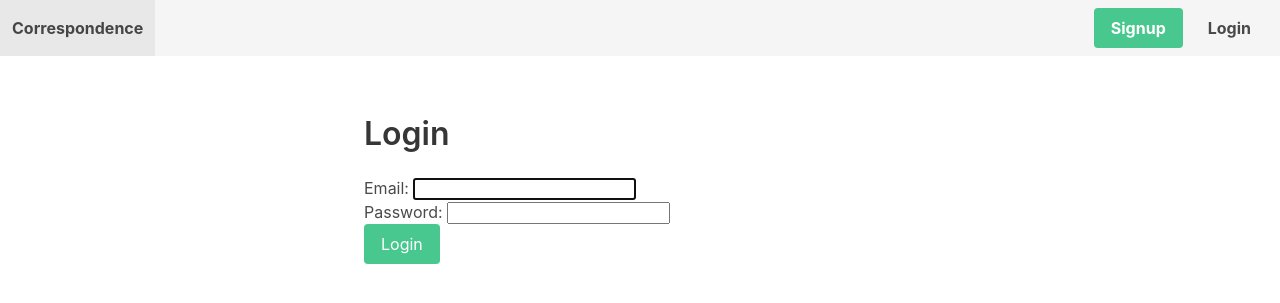
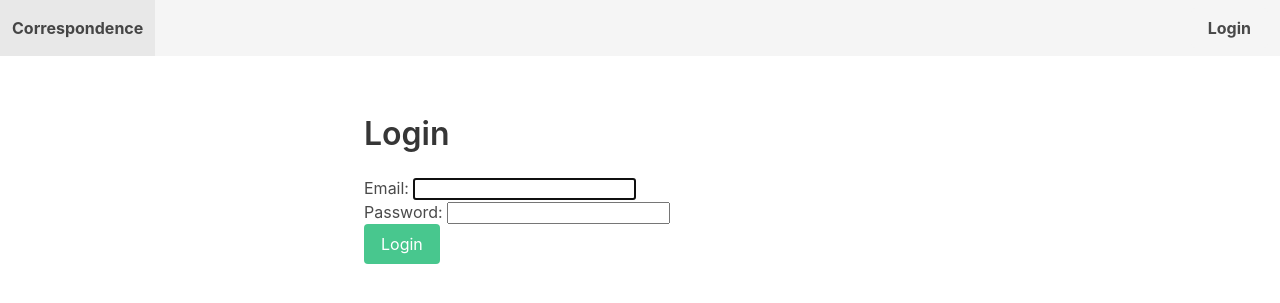
Before and after one commit to konzaTechDC/correspondence, a Django app: page /login/ in a window 1280 px wide. Shown: the top 303 px of the page. Run offline with Django 3.2, Linux system fonts and the light colour scheme; some libraries are stand-ins or nearby versions.

Commit message:
ch: remove signup view

```diff
--- a/apps/core/templates/core/base.html
+++ b/apps/core/templates/core/base.html
@@ -32,7 +32,7 @@
                     {% elif user.is_authenticated and userprofile.user == userprofile.manager %}
                         <a href="#" class="button is-success">Shared with me</a>
                     {% else %}
-                        <a href="{% url 'signup' %}" class="button is-success"><strong>Signup</strong></a>
+                       <!-- <a href="#" class="button is-success"><strong>Signup</strong></a> -->
                         <a href="{% url 'login' %}" class="button is-light"><strong>Login</strong></a>
                     {% endif %}
 
--- a/correspondence/settings.py
+++ b/correspondence/settings.py
@@ -30,7 +30,8 @@ if ENV == 'dev':
     DEBUG = True
     ALLOWED_HOSTS = []
 else:
-   DEBUG = False
+  # DEBUG = False
+   DEBUG = True #for prod testing
    ALLOWED_HOSTS = ['correspondence.konza.ke', '41.76.175.221']
 
 # Application definition
--- a/correspondence/urls.py
+++ b/correspondence/urls.py
@@ -16,13 +16,14 @@ Including another URLconf
 from django.contrib import admin
 from django.urls import path, include
 from django.contrib.auth import views
-from apps.core.views import index, signup
+from apps.core.views import index
+#signup -> removed signup view import
 
 urlpatterns = [
     path('admin/', admin.site.urls),
 
     path('', index, name='home'),
-    path('signup/', signup, name='signup'),
+    #path('signup/', signup, name='signup'),
     path('login/', views.LoginView.as_view(template_name='core/login.html'), name='login'),
     path('logout/', views.LogoutView.as_view(), name='logout'),
 
```
